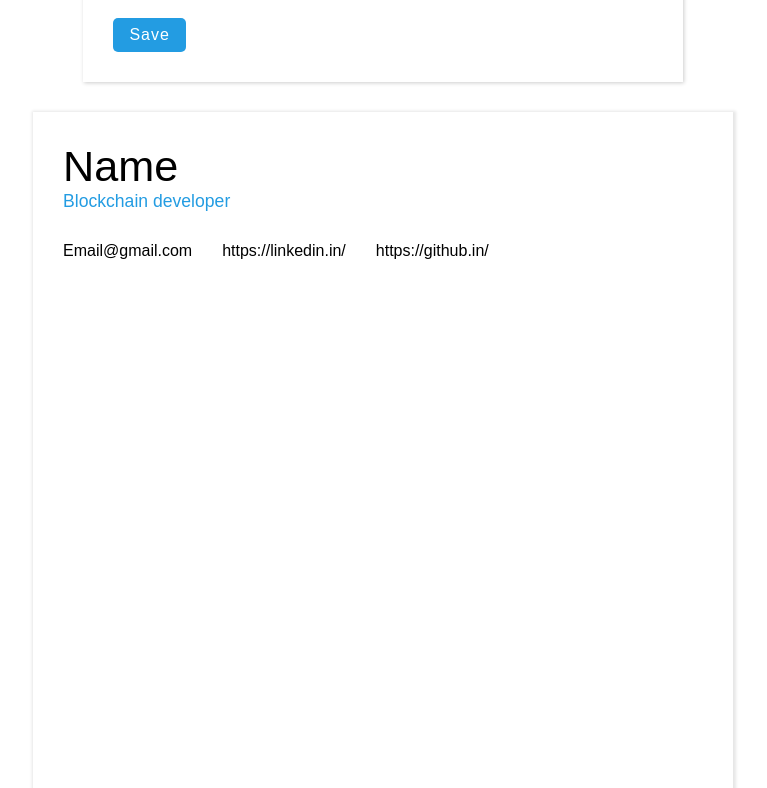
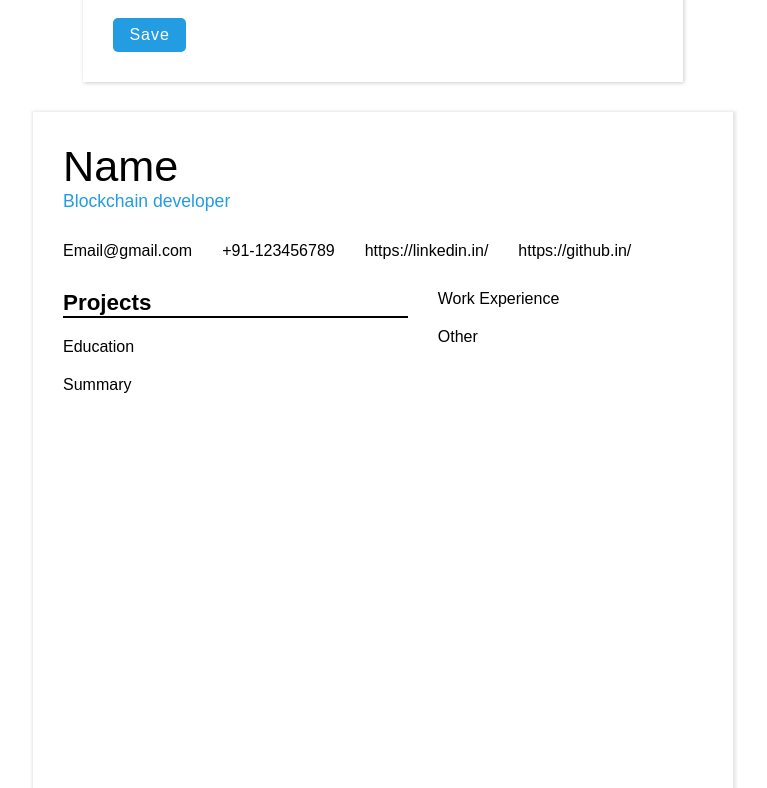
Before and after one commit to avineshsharma/Resume-Builder-AI-Tool, a React app in the folder src/: page / in a window 1280 px wide. Shown: the part 1192-1980 px from the top of the page, without its empty margins (257-1024 px from the left). Built offline with nearby package versions, Linux system fonts and the light colour scheme; the HTML template or start-up script is replaced by a standard one.

Commit message:
resume--2

```diff
--- a/src/components/Header/Resume/Resume.jsx
+++ b/src/components/Header/Resume/Resume.jsx
@@ -1,21 +1,81 @@
-import React from "react";
+import React, { useEffect, useState } from "react";
 
-import  styles from './Resume.module.css'
+import styles from './Resume.module.css'
 
-function Resume (props){
-    return <div className={styles.container}>
+function Resume(props) {
+
+    const [columns, setColumns] = useState([[], []])
+
+    const workExpSection = (
+        <div className={`${styles.workExp} ${styles.workExp}`}>
+            <div className={styles.sectionTitle}>Work Experience </div>
+        </div>
+    );
+
+    const projectSection = (
+        <div className={`${styles.section} ${styles.project}`}>
+            <div className={styles.sectionTitle}>Projects</div>
+        </div>
+    );
+
+    const educationSection = (
+        <div className={`${styles.workExp} ${styles.education}`}>
+            <div className={styles.sectionTitle}>Education</div>
+        </div>
+    );
+
+    const summarySection = (
+        <div className={`${styles.workExp} ${styles.summary}`}>
+            <div className={styles.sectionTitle}>Summary</div>
+        </div>
+    );
+
+    const otherSection = (
+        <div className={`${styles.workExp} ${styles.other}`}>
+            <div className={styles.sectionTitle}>Other</div>
+        </div>
+    );
+
+    useEffect(() => {
+        setColumns([
+            [projectSection, educationSection, summarySection],
+            [workExpSection, otherSection],
+        ]);
+    }, []);
+
+
+
+
+    return (
+        <div className={styles.container}>
             <div className={styles.header}>
                 <p className={styles.heading}>Name</p>
                 <p className={styles.subHeading}>Blockchain developer</p>
 
                 <div className={styles.links}>
-                <a className={styles.links}>Email@gmail.com</a>
+                    <a className={styles.links}> Email@gmail.com</a>
+                    <a className={styles.links}>+91-123456789</a>
                     <a className={styles.links}>https://linkedin.in/</a>
                     <a className={styles.links}>https://github.in/</a>
 
                 </div>
             </div>
+
+            <div className={styles.main}>
+                <div className={styles.col1}>
+                    {/* {columns[0].map((item) => sectionDiv[item])} */}
+                    {columns[0]}
                 </div>
+                <div className={styles.col2}>
+                    {columns[1]}
+                    {/* {columns[1].map((item) => sectionDiv[item])} */}
+                </div>
+            </div>
+
+
+
+        </div >
+    );
 }
 
 export default Resume;
```
Lines whose indentation alone changed are shown as unchanged.
